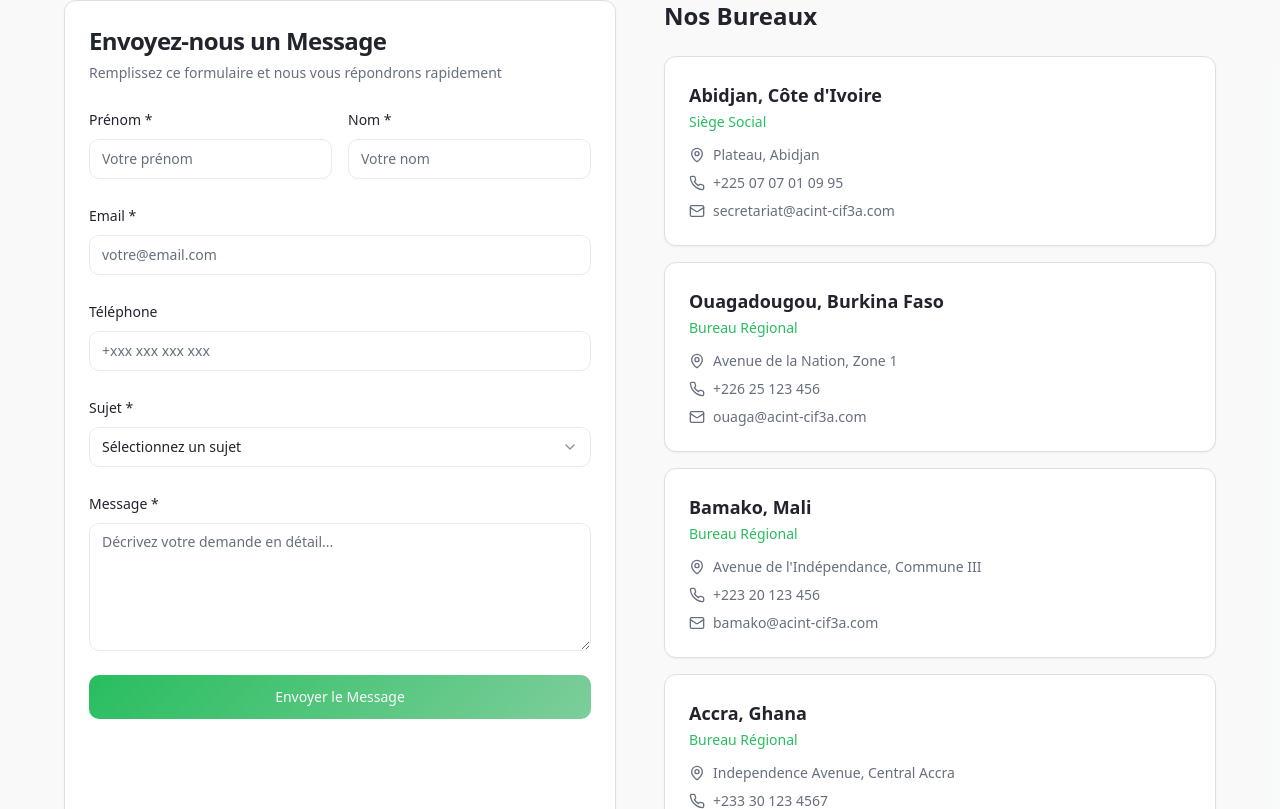
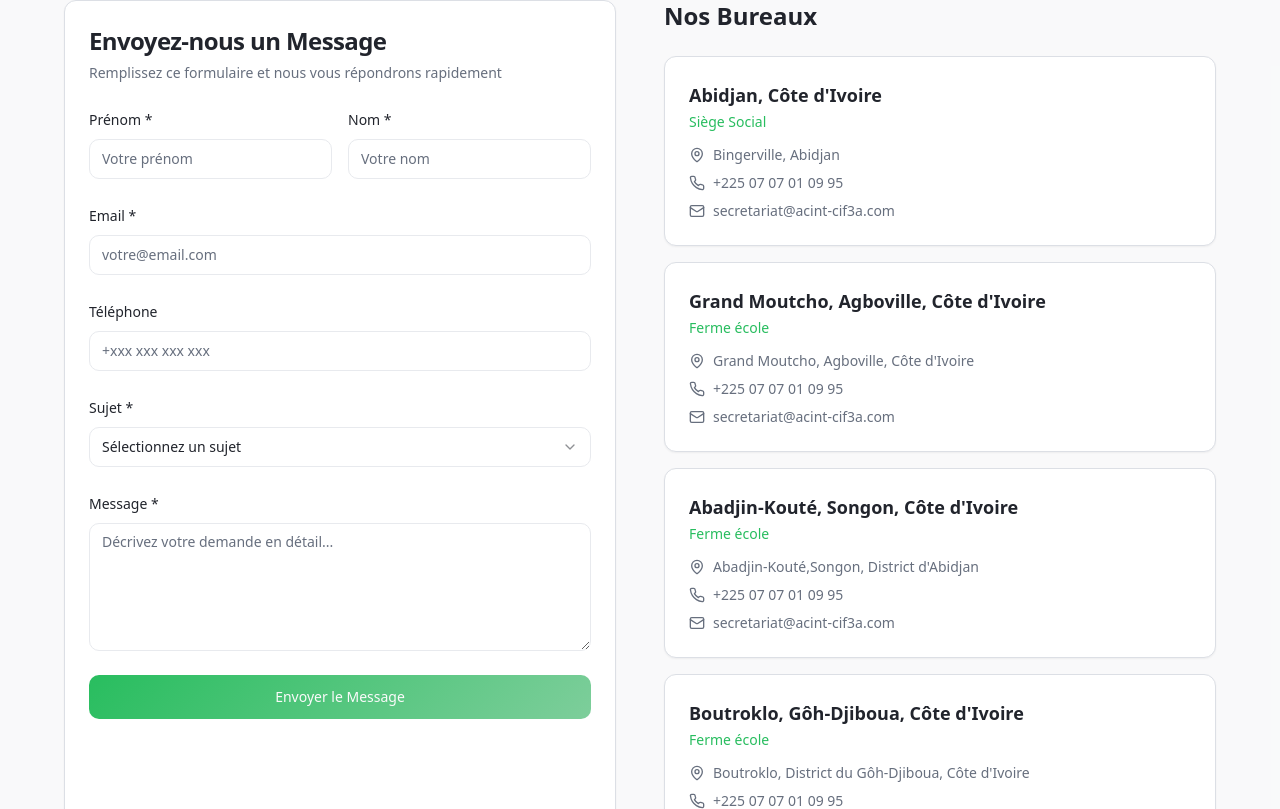
Before and after one commit to enexpharma/acint-grow-global, a React (Vite) app: page /contact in a window 1280 px wide. Shown: the part 951-1760 px from the top of the page. Built offline with nearby package versions, Linux system fonts and the light colour scheme.

Commit message:
Update contact information
Update office addresses on the contact page and footer to reflect the new locations in Côte d'Ivoire.

```diff
--- a/src/components/layout/Footer.tsx
+++ b/src/components/layout/Footer.tsx
@@ -127,7 +127,7 @@ const Footer = () => {
               <div className="flex items-start space-x-3">
                 <MapPin className="w-5 h-5 text-primary mt-1 flex-shrink-0" />
                 <span className="text-background/80">
-                  Abidjan, Côte d'Ivoire
+                  Bingerville, Abidjan
                 </span>
               </div>
               <div className="flex items-center space-x-3">
--- a/src/pages/Contact.tsx
+++ b/src/pages/Contact.tsx
@@ -28,7 +28,7 @@ const Contact = () => {
       icon: MapPin,
       title: "Siège Social",
       description: "Visitez nos bureaux",
-      contact: "Abidjan, Côte d'Ivoire",
+      contact: "Bingerville, Abidjan",
       hours: "Lun-Ven: 8h-17h"
     },
     {
@@ -44,34 +44,34 @@ const Contact = () => {
     {
       city: "Abidjan",
       country: "Côte d'Ivoire",
-      address: "Plateau, Abidjan",
+      address: "Bingerville, Abidjan",
       phone: "+225 07 07 01 09 95",
       email: "secretariat@acint-cif3a.com",
       type: "Siège Social"
     },
     {
-      city: "Ouagadougou",
-      country: "Burkina Faso",
-      address: "Avenue de la Nation, Zone 1",
-      phone: "+226 25 123 456",
-      email: "ouaga@acint-cif3a.com",
-      type: "Bureau Régional"
+      city: "Grand Moutcho, Agboville",
+      country: "Côte d'Ivoire",
+      address: "Grand Moutcho, Agboville, Côte d'Ivoire",
+      phone: "+225 07 07 01 09 95",
+      email: "secretariat@acint-cif3a.com",
+      type: "Ferme école"
     },
     {
-      city: "Bamako",
-      country: "Mali",
-      address: "Avenue de l'Indépendance, Commune III",
-      phone: "+223 20 123 456",
-      email: "bamako@acint-cif3a.com",
-      type: "Bureau Régional"
+      city: "Abadjin-Kouté, Songon",
+      country: "Côte d'Ivoire",
+      address: "Abadjin-Kouté,Songon, District d'Abidjan",
+      phone: "+225 07 07 01 09 95",
+      email: "secretariat@acint-cif3a.com",
+      type: "Ferme école"
     },
     {
-      city: "Accra",
-      country: "Ghana",
-      address: "Independence Avenue, Central Accra",
-      phone: "+233 30 123 4567",
-      email: "accra@acint-cif3a.com",
-      type: "Bureau Régional"
+      city: "Boutroklo, Gôh-Djiboua",
+      country: "Côte d'Ivoire",
+      address: "Boutroklo, District du Gôh-Djiboua, Côte d'Ivoire",
+      phone: "+225 07 07 01 09 95",
+      email: "secretariat@acint-cif3a.com",
+      type: "Ferme école"
     }
   ];
 
```
